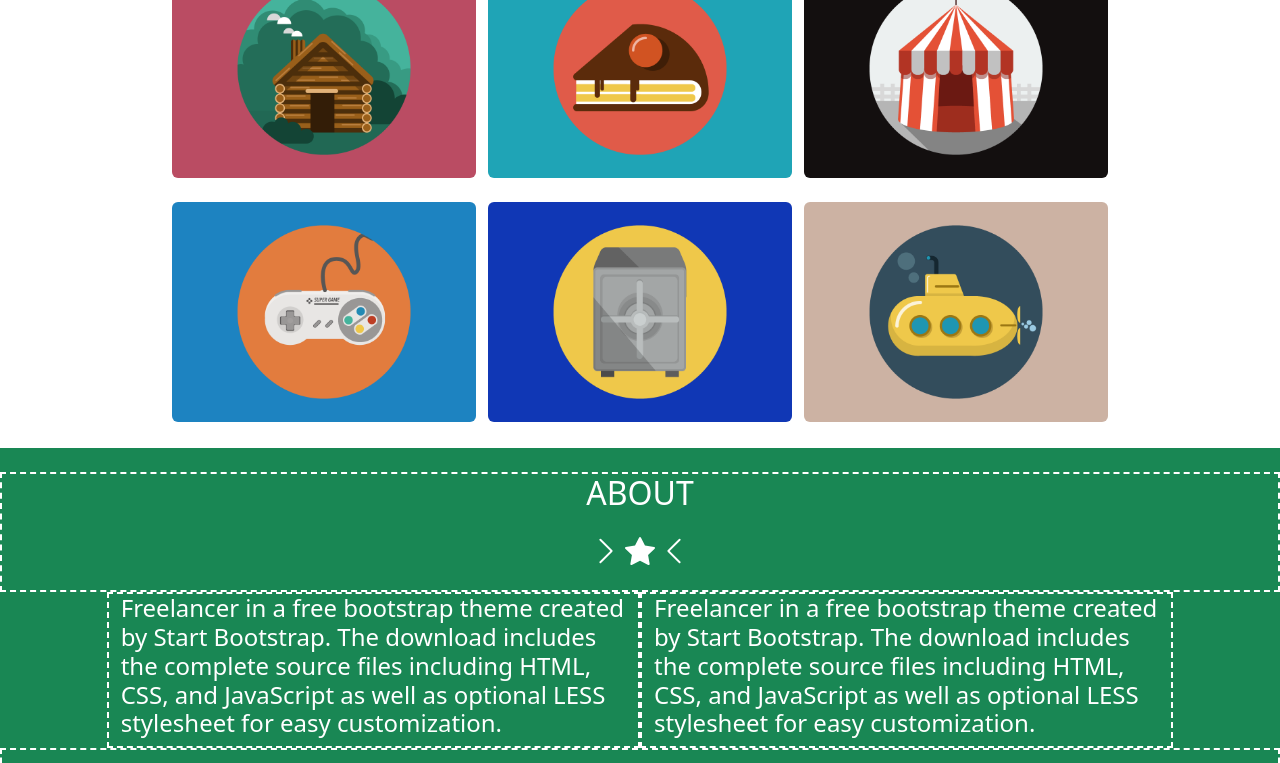
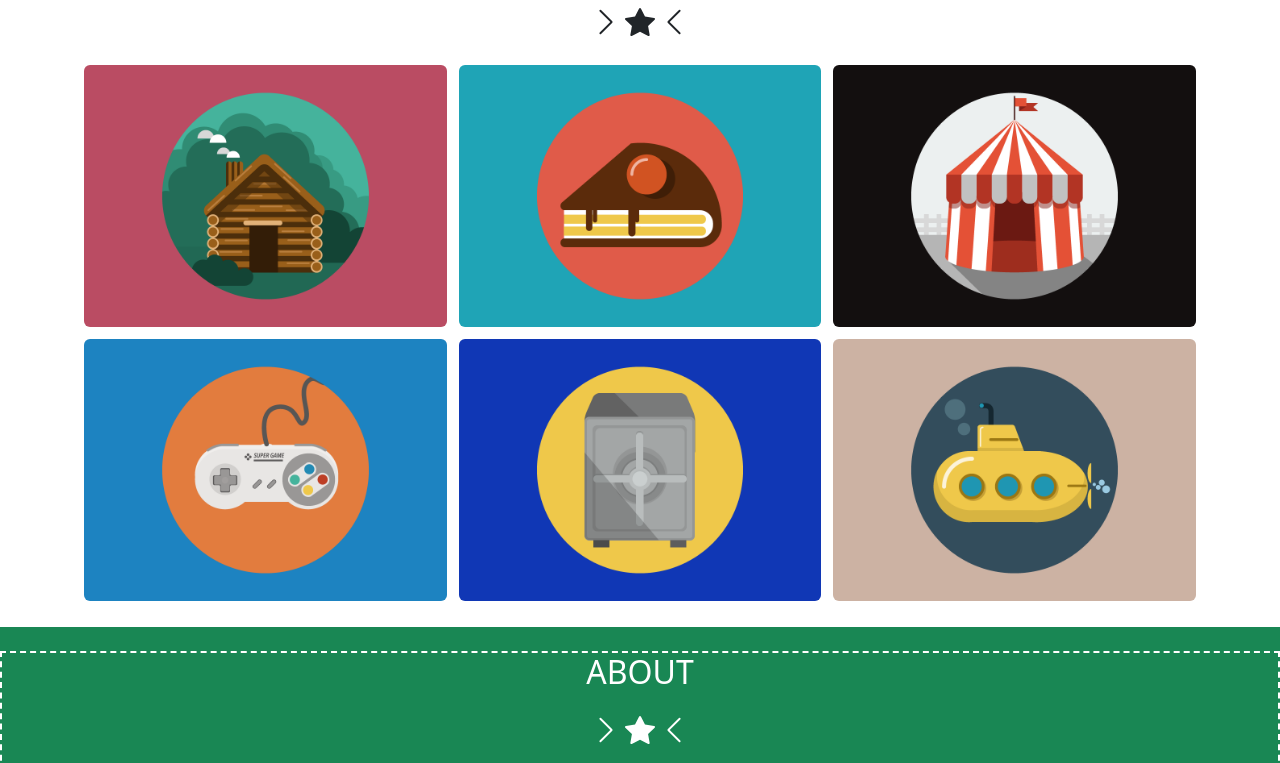
Before and after one commit to Ali-Chouchene/html-css-bootstrap-freelancer, a plain HTML site: page index.html in a window 1280 px wide. Shown: the part 709-1472 px from the top of the page. Drawn offline with nearby package versions, Linux system fonts and the light colour scheme.

Commit message:
portfoglio section fixed

```diff
--- a/css/style.css
+++ b/css/style.css
@@ -18,7 +18,7 @@ header {
 } */
 
 img {
-    width: 200px;
+    width: 300px;
 
 }
 
--- a/index.html
+++ b/index.html
@@ -51,7 +51,7 @@
                 </div>
             </div>
         </section>
-        <section class="container-fluid py-4">
+        <section class="container py-4">
             <div class="row text-center justify-content-center">
                 <div class="col-12">
                     <h2 class="mb-4">PORTFOGLIO</h2>
@@ -73,23 +73,22 @@
                 </div>
             </div>
             <div class="row justify-content-center g-2 w-lg-50 ">
-                <div class="col-12 col-md-5 col-lg-3 ">
+                <div class="col-12 col-md-6 col-lg-4 ">
                     <img class="rounded w-100" src="img/cabin.png" alt="">
                 </div>
-                <div class="col-12 col-md-5 col-lg-3">
+                <div class="col-12 col-md-6 col-lg-4">
                     <img class="rounded w-100" src="img/cake.png" alt="">
                 </div>
-                <div class="col-12 col-md-5 col-lg-3">
+                <div class="col-12 col-md-6 col-lg-4">
                     <img class="rounded w-100" src="img/circus.png" alt="">
                 </div>
-                <div class="col-1 w-100 d-sm-none d-lg-block "></div>
-                <div class="col-12 col-md-5 col-lg-3">
+                <div class="col-12 col-md-6 col-lg-4">
                     <img class="rounded w-100" src="img/game.png" alt="">
                 </div>
-                <div class="col-12 col-md-5 col-lg-3">
+                <div class="col-12 col-md-6 col-lg-4">
                     <img class="rounded w-100" src="img/safe.png" alt="">
                 </div>
-                <div class="col-12 col-md-5 col-lg-3">
+                <div class="col-12 col-md-6 col-lg-4">
                     <img class="rounded w-100" src="img/submarine.png" alt="">
                 </div>
             </div>
```
